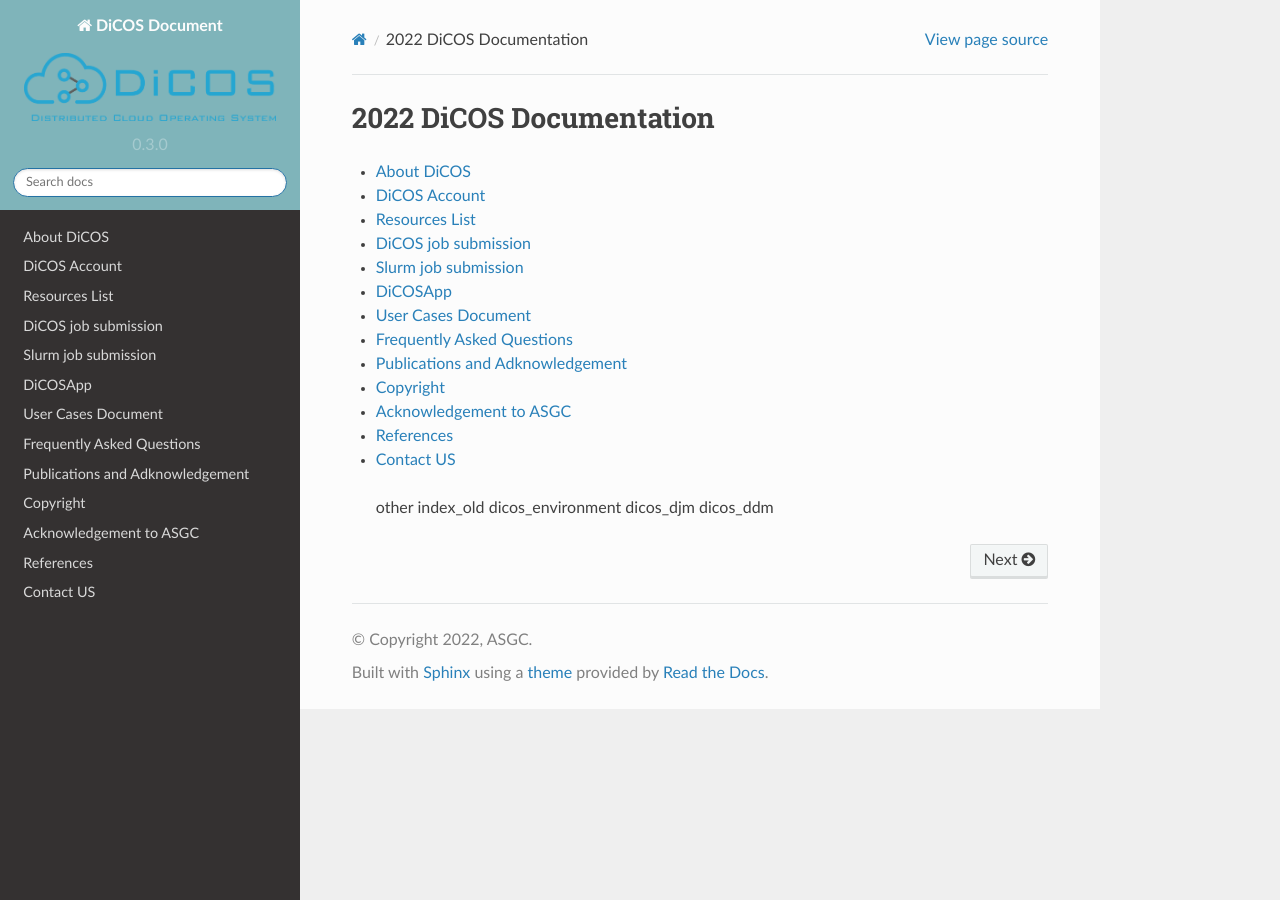
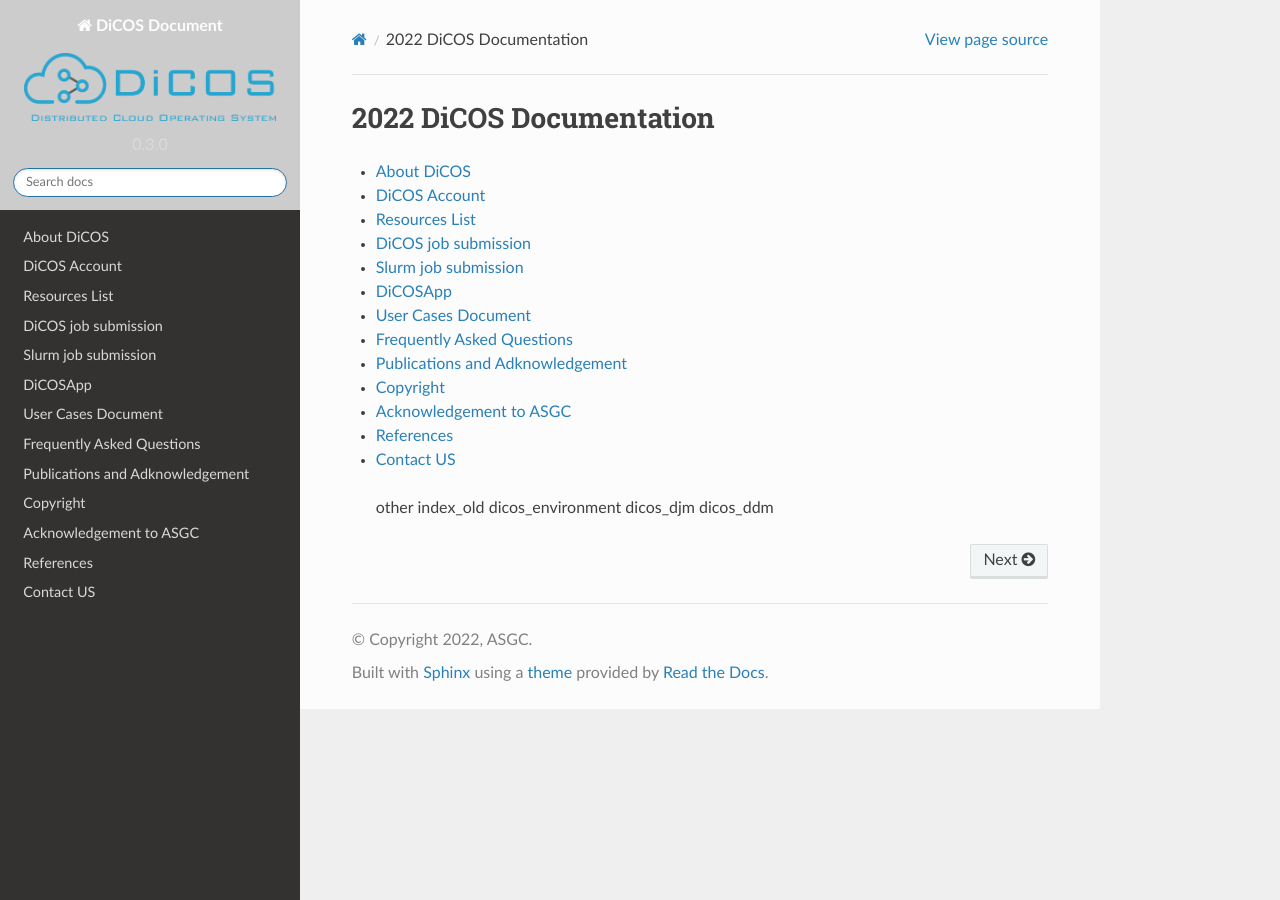
Before and after one commit to ASGCOPS/dicos_document, a Sphinx documentation site: the page built from docs/source/index.rst, in a window 1280 px wide. Built offline with Sphinx 7.4.7 and the Read the Docs theme 2.0.0, drawn with Linux system fonts in a browser that asks for light colours.

Commit message:
Edit conf.py

```diff
--- a/docs/source/conf.py
+++ b/docs/source/conf.py
@@ -40,5 +40,5 @@
     'display_github': False,
 }
 html_theme_options = {
-    'style_nav_header_background' : "#7fb4ba"
+    'style_nav_header_background' : "#CCCCCC"
 }
```
